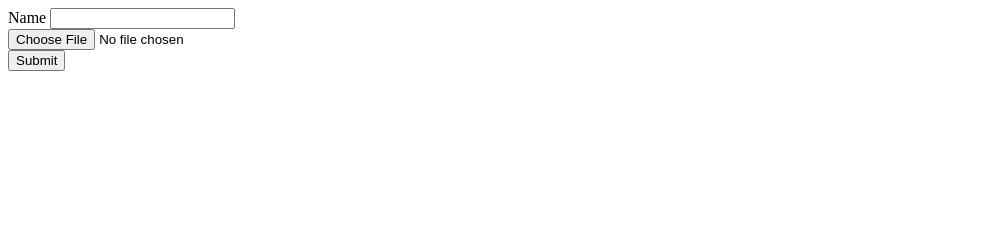
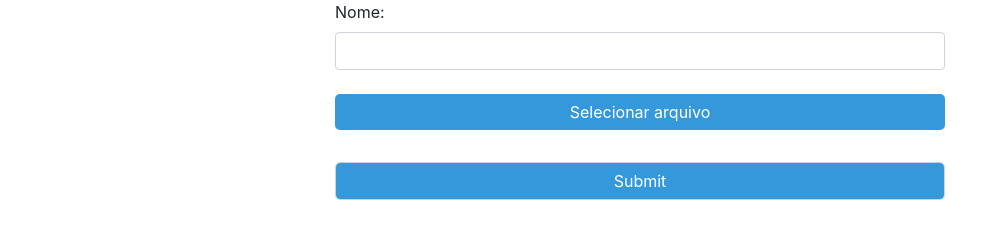
Before and after one commit to marvinbraescher/excelFinder-NODEjs, a plain HTML site: page index.html in a window 1280 px wide. Shown: the whole page, without its empty margins (0-1000 px from the left). Drawn offline with nearby package versions, Linux system fonts and the light colour scheme.

Commit message:
Add files via upload

```diff
--- a/index.html
+++ b/index.html
@@ -3,13 +3,15 @@
         <meta charset="UTF-8">
         <meta name="viewport" content="width=device-width, initial-scale=1.0">
         <title>Document</title>
+        <link rel="stylesheet" href="https://stackpath.bootstrapcdn.com/bootstrap/4.3.1/css/bootstrap.min.css">
     </head>
     <body>
-        <form action="/" method="POST" enctype="multipart/form-data">
-            <label for="key">Name</label>
-            <input type="text" id="name" name="name"><br>
-            <input id="fileSelect" type="file" name="excel" accept=".csv, application/vnd.openxmlformats-officedocument.spreadsheetml.sheet, application/vnd.ms-excel"/><br>
-            <input type="submit" id="excel1">
+        <form class ="form-group  col-md-6" style="margin: 0 auto; width: 80%" action="/" method="POST" enctype="multipart/form-data">
+            <label for="key">Nome: </label>
+            <input class="form-control" type="text" id="name" name="name"><br>
+            <label class="col-md-12 d-flex justify-content-center" style = "background-color: #3498db; border-radius: 5px; color: #fff; cursor: pointer; padding: 6px 20px" for="fileSelect">Selecionar arquivo</label>
+            <input style="display: none;" id="fileSelect" type="file" name="excel" accept=".csv, application/vnd.openxmlformats-officedocument.spreadsheetml.sheet, application/vnd.ms-excel"/><br>
+            <input class="form-control" style="background-color: #3498db; border-radius: 5px; color: #fff; cursor: pointer; padding: 6px 20px"  type="submit" id="excel1">
         </form>
 
     </body>
```
Also changed, not shown: view.js (+0 -27 lines).
